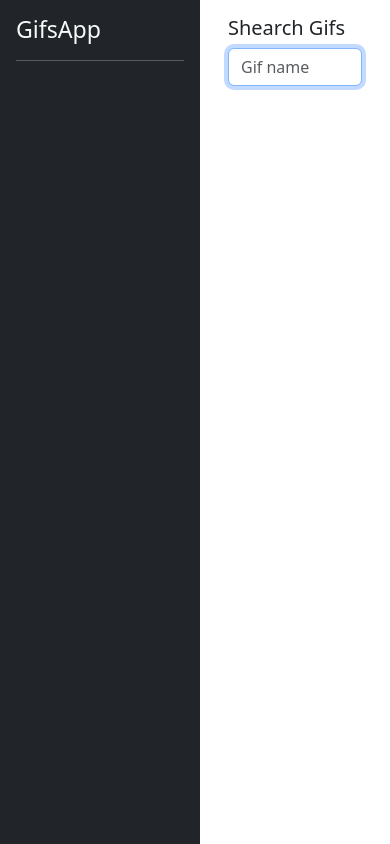
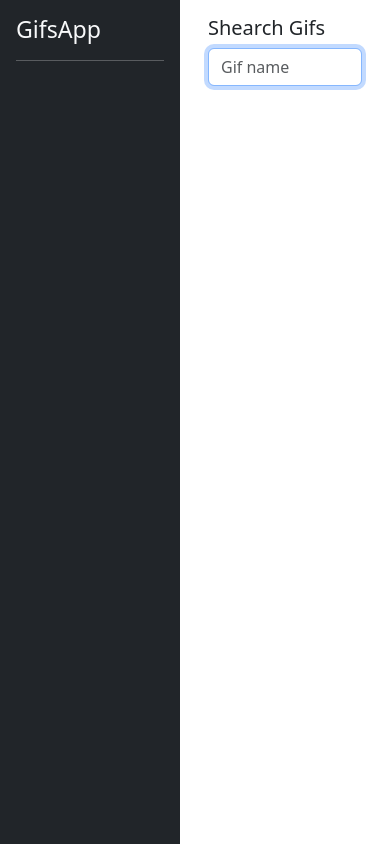
Before and after one commit to kevinmadrid-dev/angular-gifs-app, an Angular app: page / in a window 390 px wide. Built offline with nearby package versions, Linux system fonts and the light colour scheme.

Commit message:
style corrections

```diff
--- a/src/app/shared/components/sidebar/sidebar.component.css
+++ b/src/app/shared/components/sidebar/sidebar.component.css
@@ -1,10 +1,25 @@
 #sidebar {
-  width: 250px;
+  width: 200px;
   height: 100%;
 }
 
-@media (max-width: 450px) {
+@media all and (min-width: 1349px) and (max-width: 1920px) {
+}
+
+@media all and (min-width: 1280px) and (max-width: 1349px) {
+}
+
+@media all and (min-width: 1024px) and (max-width: 1280px) {
+}
+
+@media all and (min-width: 768px) and (max-width: 1024px) {
+}
+
+@media all and (min-width: 480px) and (max-width: 768px) {
+}
+
+@media all and (max-width: 480px) {
   #sidebar {
-    width: 200px;
+    width: 180px;
   }
 }
```
